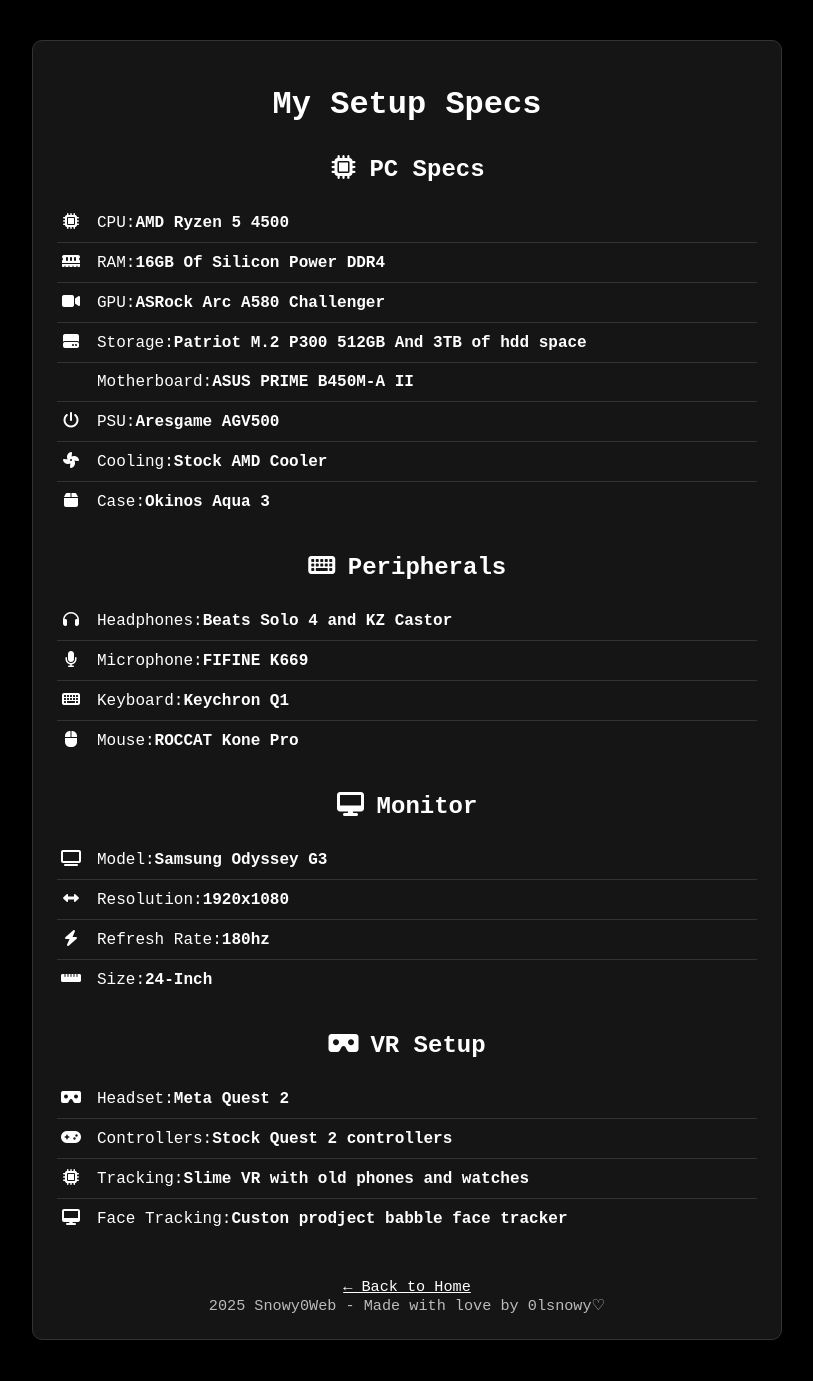
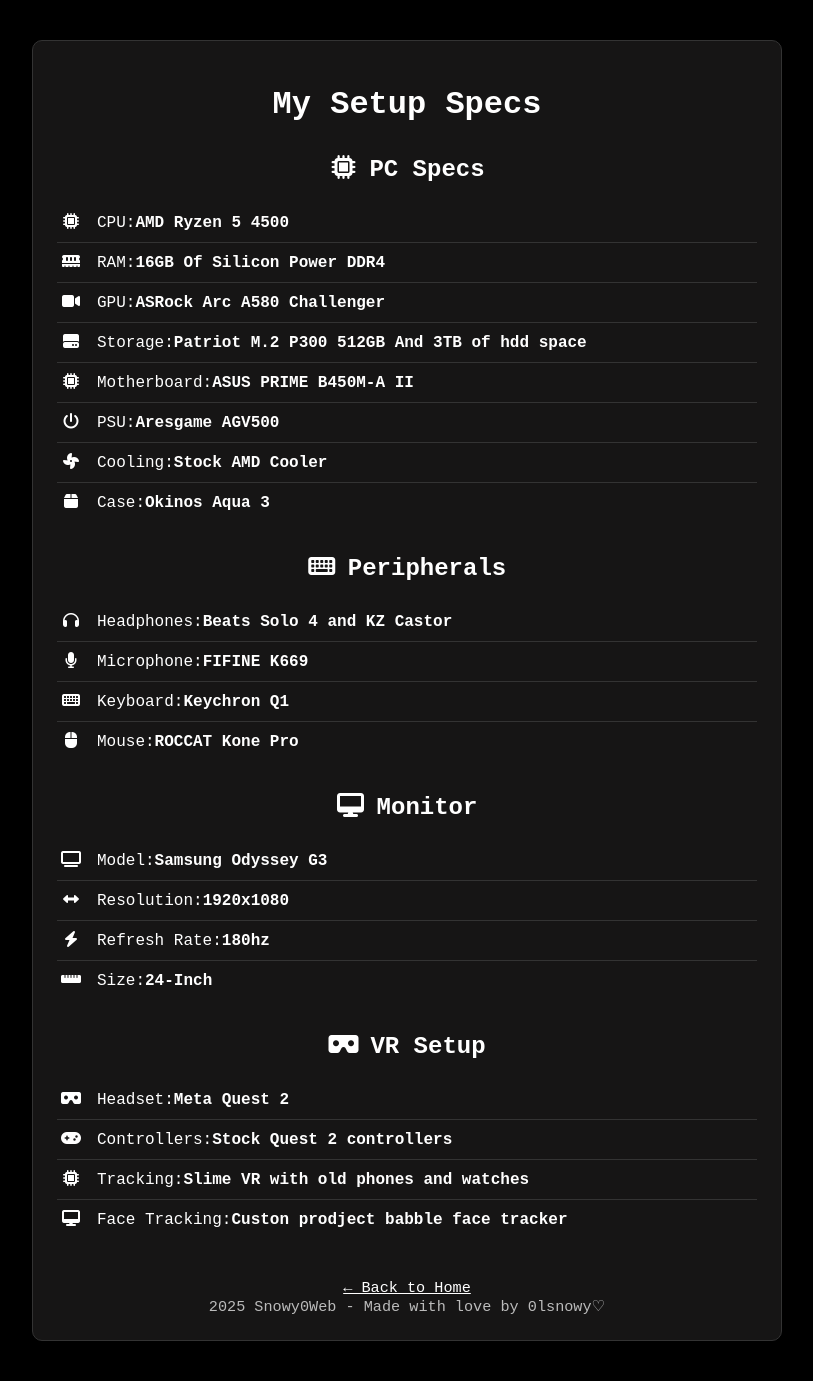
Before and after one commit to 01snowy/Snowy-webistes, a Jekyll site: the page specs.html, which Jekyll copies as it is, in a window 1280 px wide. Shown: the whole page, without its empty margins (233-1046 px from the left). Built offline with Jekyll 4.4.1, drawn with Linux system fonts in a browser that asks for light colours; nearby versions of some CDN libraries.

Commit message:
Update specs.html

```diff
--- a/specs.html
+++ b/specs.html
@@ -76,7 +76,7 @@
                 <li><span class="spec-icon"><i class="fa-solid fa-memory"></i></span> RAM: <b>16GB Of Silicon Power DDR4</b></li>
                 <li><span class="spec-icon"><i class="fa-solid fa-video"></i></span> GPU: <b>ASRock Arc A580 Challenger</b></li>
                 <li><span class="spec-icon"><i class="fa-solid fa-hdd"></i></span> Storage: <b>Patriot M.2 P300 512GB And 3TB of hdd space</b></li>
-                <li><span class="spec-icon"><i class="fa-solid fa-motherboard"></i></span> Motherboard: <b>ASUS PRIME B450M-A II</b></li>
+                <li><span class="spec-icon"><i class="fa-solid fa-microchip"></i></span> Motherboard: <b>ASUS PRIME B450M-A II</b></li>
                 <li><span class="spec-icon"><i class="fa-solid fa-power-off"></i></span> PSU: <b>Aresgame AGV500</b></li>
                 <li><span class="spec-icon"><i class="fa-solid fa-fan"></i></span> Cooling: <b>Stock AMD Cooler</b></li>
                 <li><span class="spec-icon"><i class="fa-solid fa-box"></i></span> Case: <b> Okinos Aqua 3</b></li>
```
